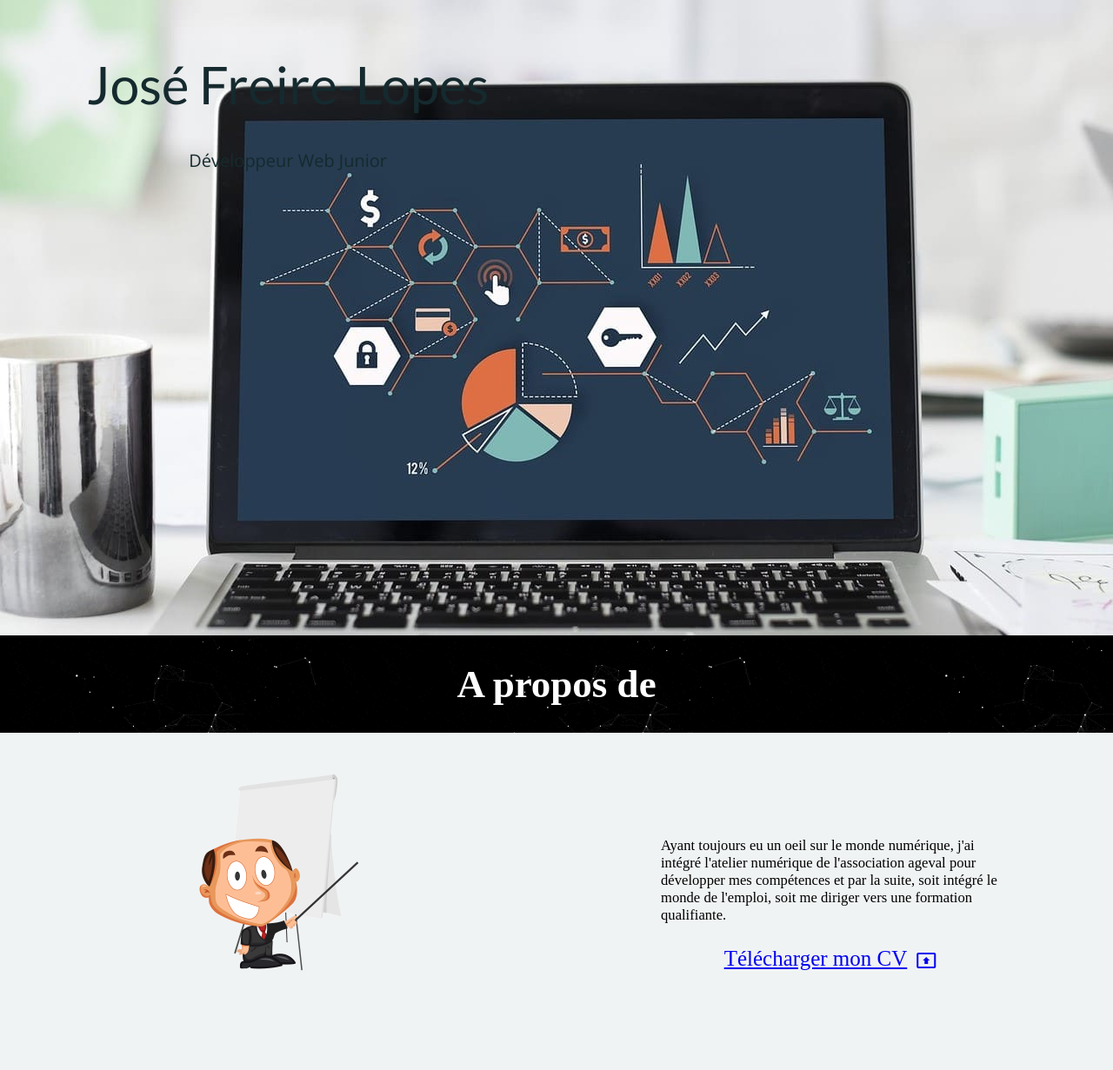
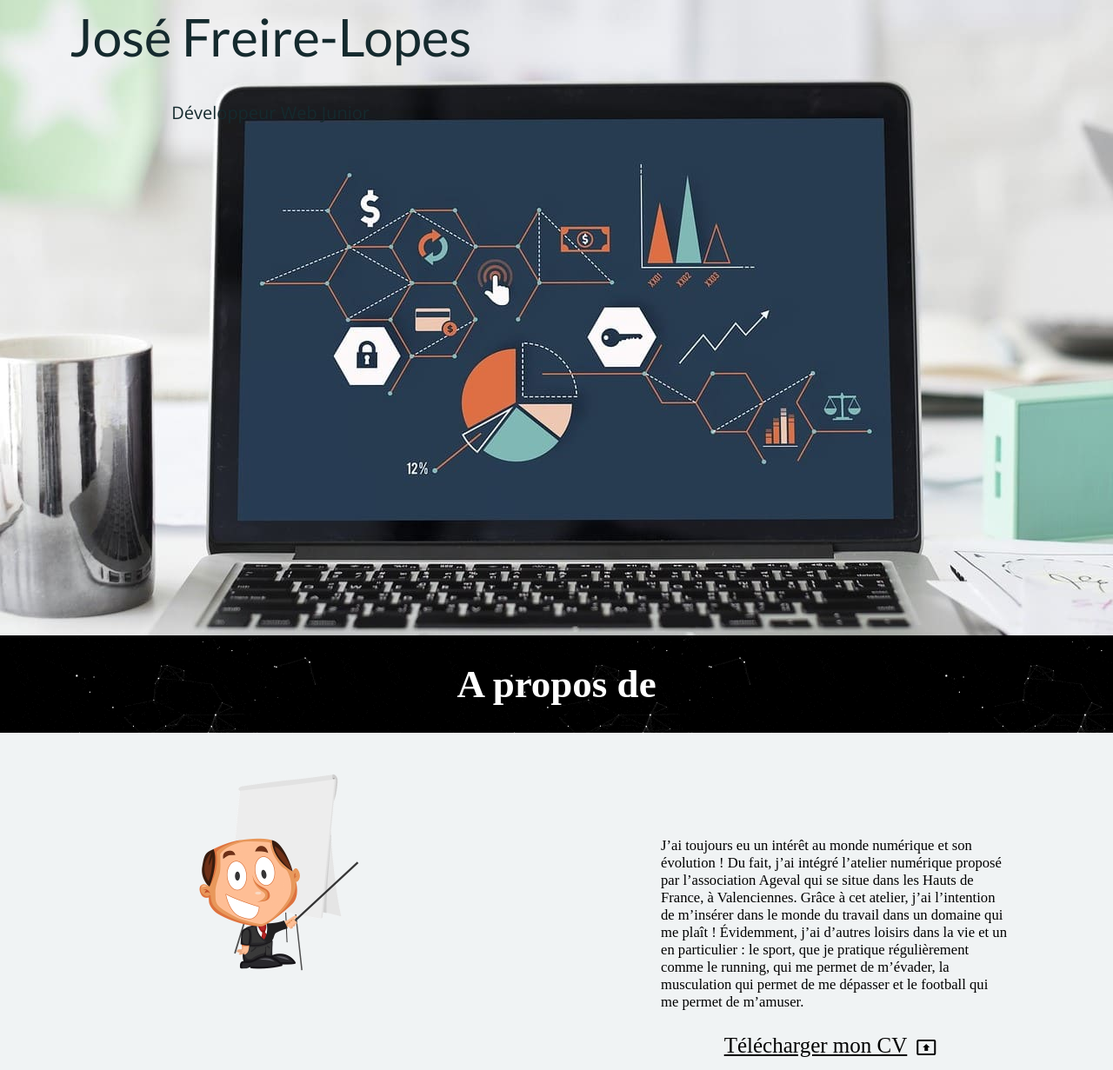
Before and after one commit to Jose59300/Curriculum-vitae, a plain HTML site: page index.html in a window 1280 px wide. Shown: the part 69-1300 px from the top of the page at 87% size. Drawn offline with nearby package versions, Linux system fonts and the light colour scheme.

Commit message:
changement titre et lien cv

```diff
--- a/css/cv.css
+++ b/css/cv.css
@@ -67,8 +67,8 @@ a:hover{
 #para{
   font-family: 'Lato', sans-serif;
   font-size: 60px;
-  padding: 100px 100px;
-  top: 30px;
+  padding: 55px 80px;
+  top: 20px;
   color: #152A2E;
   position: absolute;
 }
@@ -95,6 +95,7 @@ section{
   display: block;
   text-align: center;
   padding: 20px;
+  color: black;
 }
 i{
   padding: 10px;
--- a/index.html
+++ b/index.html
@@ -49,7 +49,7 @@
 
       </div>
       <div class="text">
-        <p>Ayant toujours eu un oeil sur le monde numérique, j'ai intégré l'atelier numérique de l'association ageval pour développer mes compétences et par la suite, soit intégré le monde de l'emploi, soit me diriger vers une formation qualifiante.</p>
+        <p>J’ai toujours eu un intérêt au monde numérique et son évolution ! Du fait, j’ai intégré l’atelier numérique proposé par l’association Ageval qui se situe dans les Hauts de France, à Valenciennes. Grâce à cet atelier, j’ai l’intention de m’insérer dans le monde du travail dans un domaine qui me plaît ! Évidemment, j’ai d’autres loisirs dans la vie et un en particulier : le sport, que je pratique régulièrement comme le running, qui me permet de m’évader, la musculation qui permet de me dépasser et le football qui me permet de m’amuser.</p>
         <a href="CV.pdf">Télécharger mon CV<i class="material-icons">present_to_all</i></a>
 
       </div>
```
